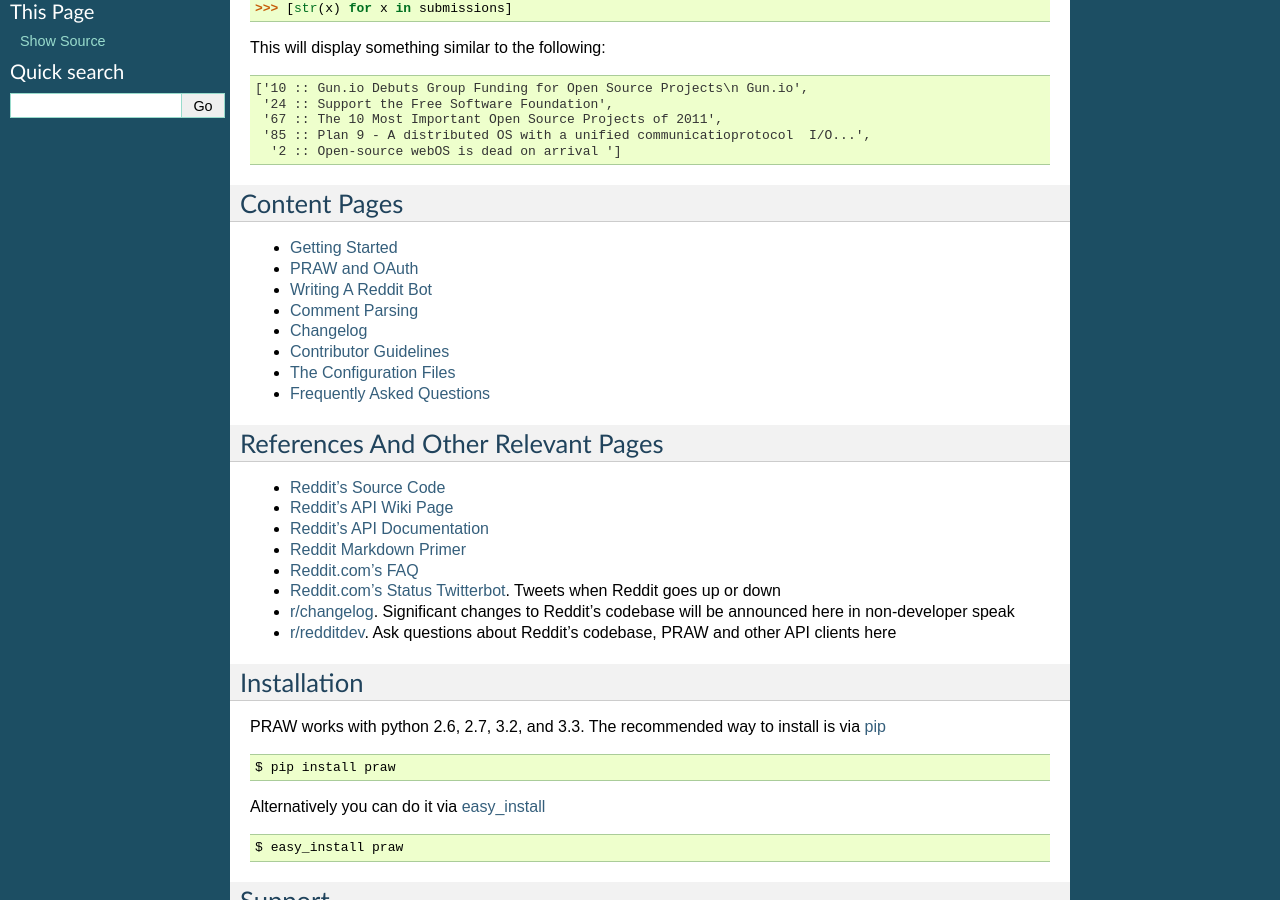
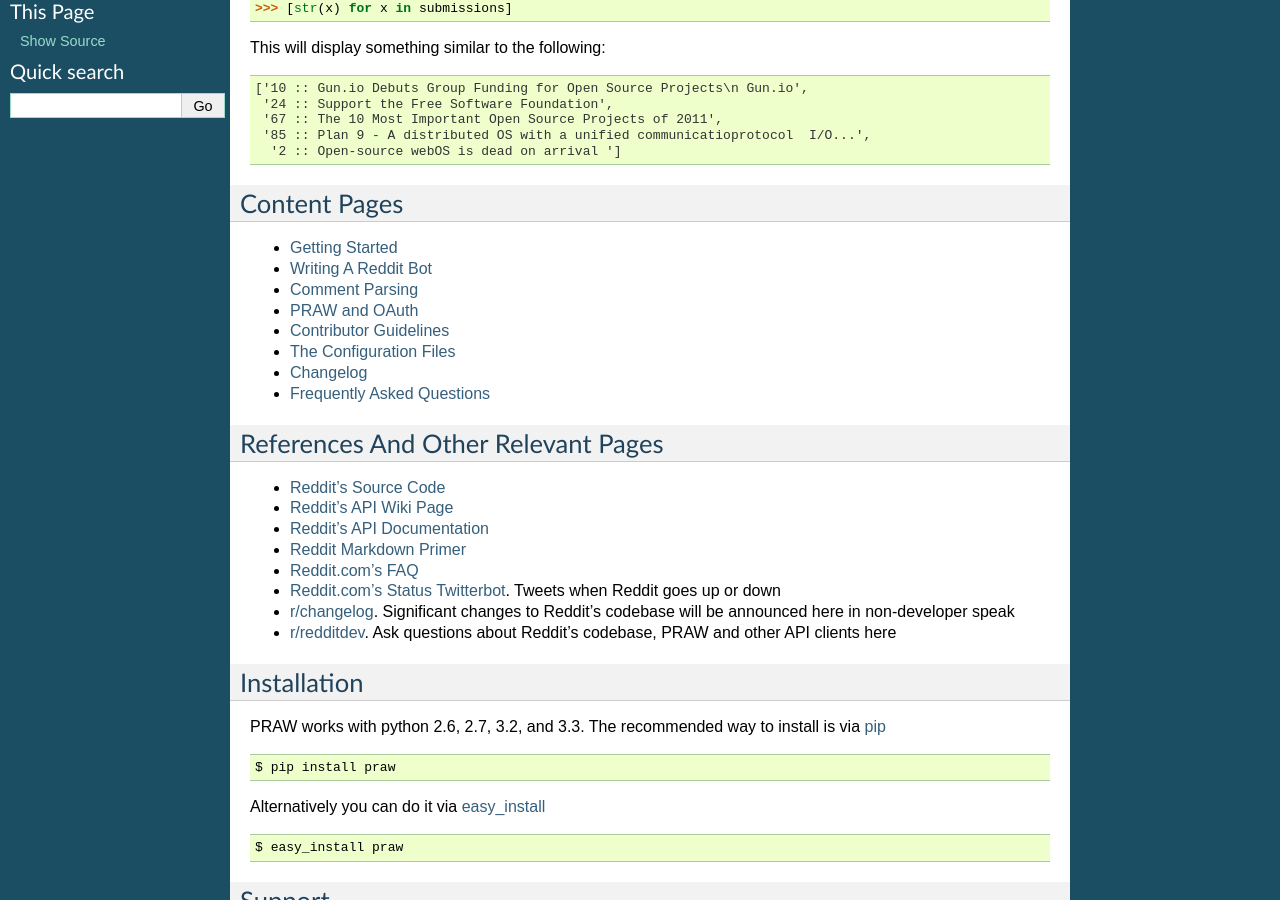
Before and after one commit to praw-dev/praw, a Sphinx documentation site: the page built from docs/index.rst, in a window 1280 px wide and 900 px high, scrolled down 314 px. Built offline with Sphinx 7.4.7, drawn with Linux system fonts in a browser that asks for light colours.

Commit message:
(SQUASH) Reorder pages

```diff
--- a/docs/index.rst
+++ b/docs/index.rst
@@ -14,12 +14,12 @@ Content Pages
     :maxdepth: 1
 
     pages/getting_started
-    pages/oauth
     pages/writing_a_bot
     pages/comment_parsing
-    pages/changelog
+    pages/oauth
     pages/contributor_guidelines
     pages/configuration_files
+    pages/changelog
     pages/faq
 
 References And Other Relevant Pages
```
